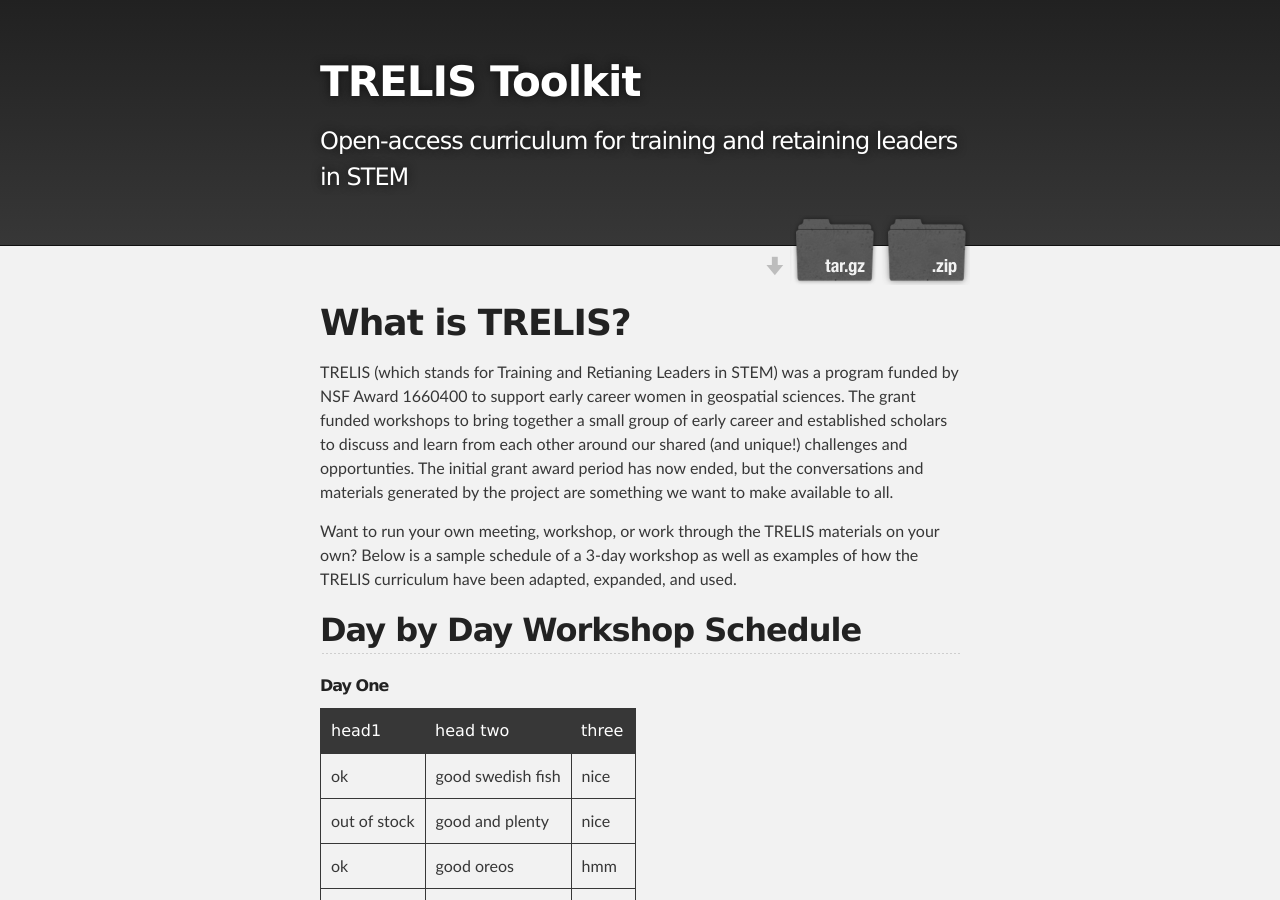
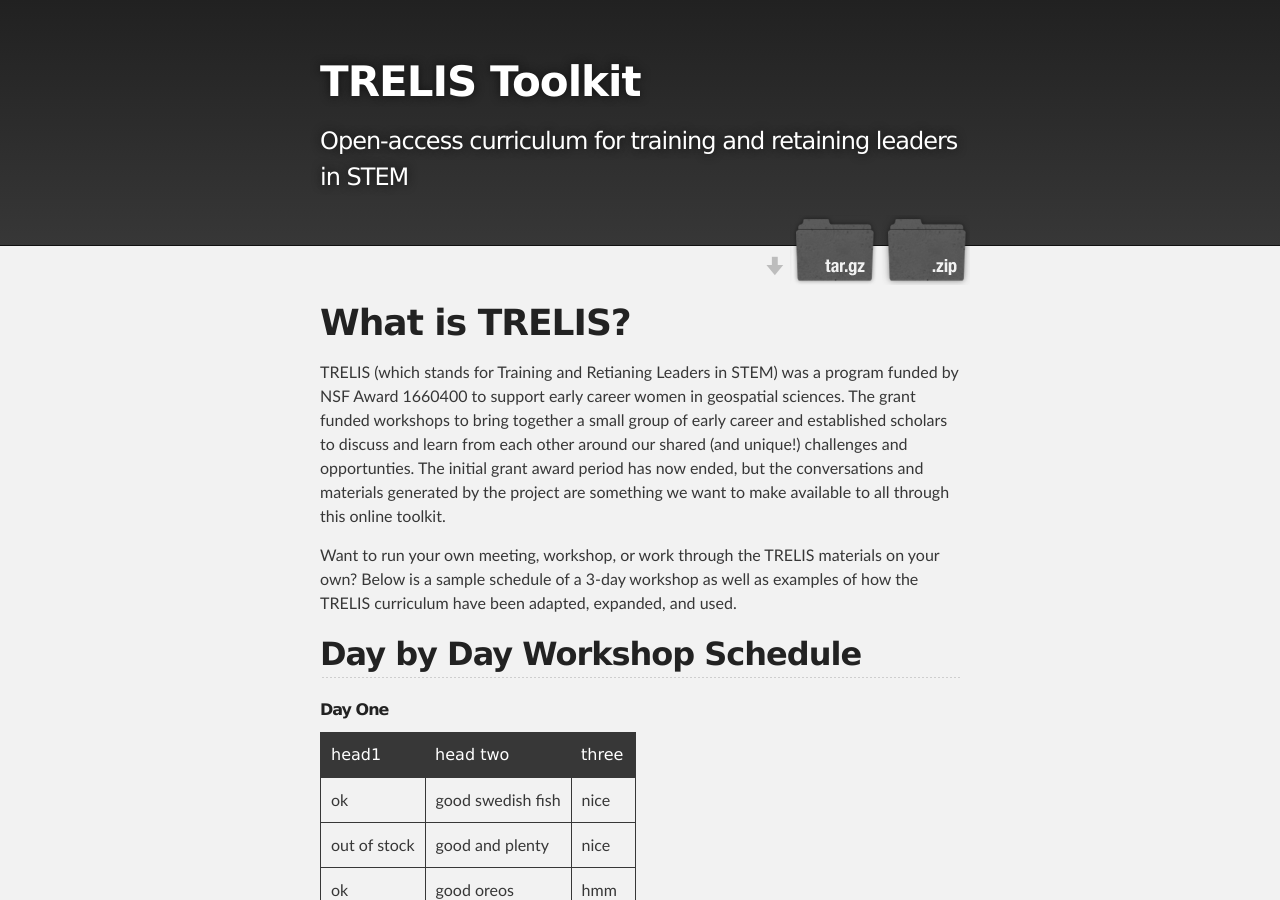
Before and after one commit to TRELIStoolkit/TRELIStoolkit.github.io, a Jekyll site: the page built from index.md, in a window 1280 px wide and 900 px high. Built offline with Jekyll 4.4.1, drawn with Linux system fonts in a browser that asks for light colours; our own code applies the rules of GitHub Pages for plain Markdown files.

Commit message:
edit intro

```diff
--- a/index.md
+++ b/index.md
@@ -4,7 +4,7 @@ layout: default
 
 # What is TRELIS?
 
-TRELIS (which stands for Training and Retianing Leaders in STEM) was a program funded by NSF Award 1660400 to support early career women in geospatial sciences. The grant funded workshops to bring together a small group of early career and established scholars to discuss and learn from each other around our shared (and unique!) challenges and opportunties. The initial grant award period has now ended, but the conversations and materials generated by the project are something we want to make available to all.
+TRELIS (which stands for Training and Retianing Leaders in STEM) was a program funded by NSF Award 1660400 to support early career women in geospatial sciences. The grant funded workshops to bring together a small group of early career and established scholars to discuss and learn from each other around our shared (and unique!) challenges and opportunties. The initial grant award period has now ended, but the conversations and materials generated by the project are something we want to make available to all through this online toolkit.
 
 Want to run your own meeting, workshop, or work through the TRELIS materials on your own? Below is a sample schedule of a 3-day workshop as well as examples of how the TRELIS curriculum have been adapted, expanded, and used.
 
```
